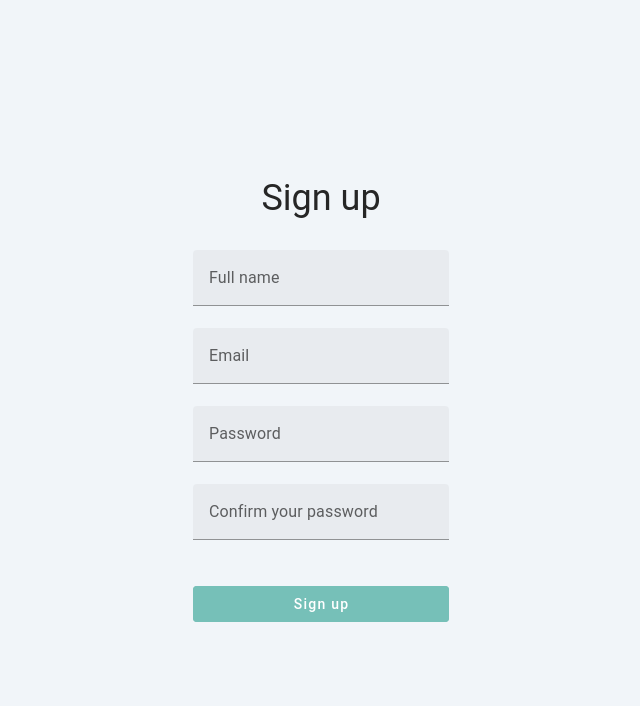
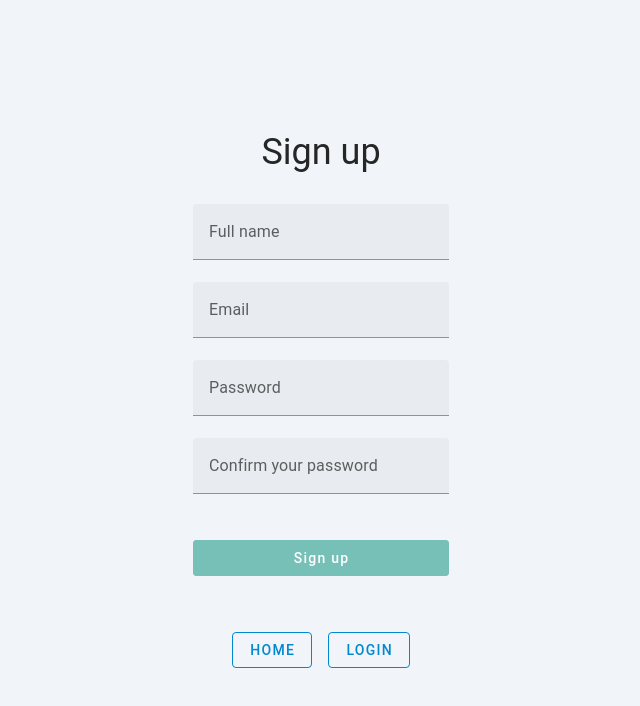
Before and after one commit to dserranog1/user-access-webapp, a Vue app: page /sign-up in a window 1280 px wide. Shown: the top 706 px of the page, without its empty margins (319-959 px from the left). Built offline with nearby package versions, Linux system fonts and the light colour scheme.

Commit message:
feat: add navigation buttons

```diff
--- a/src/stores/user.ts
+++ b/src/stores/user.ts
@@ -8,5 +8,8 @@ export const useUserStore = defineStore("user", () => {
   const setUser = (userData: User) => {
     user.value = userData;
   };
-  return { user, setUser };
+  const removeUser = () => {
+    user.value = null;
+  };
+  return { user, setUser, removeUser };
 });
--- a/src/views/DashboardView.vue
+++ b/src/views/DashboardView.vue
@@ -1,16 +1,30 @@
 <script setup lang="ts">
 import { useUserStore } from "@/stores/user";
+import { useRouter } from "vue-router";
 
 const userStore = useUserStore();
+const router = useRouter();
+const logout = () => {
+  localStorage.removeItem("JWT");
+  userStore.removeUser();
+  router.push({ name: "Home" });
+};
 </script>
 <template>
   <div
     class="tw-h-screen tw-w-full tw-flex tw-flex-row tw-justify-center tw-items-center tw-bg-slate-100"
   >
-    <div class="tw-flex tw-flex-col tw-gap-8 tw-items-center">
+    <div class="tw-flex tw-flex-col tw-gap-14 tw-items-center">
       <h1 class="tw-text-4xl tw-text-neutral-800">
         Welcome again to your dashboard, {{ userStore.user?.name }}
       </h1>
+      <v-btn
+        @click="logout"
+        class="text-none"
+        color="red-darken-2"
+        variant="outlined"
+        >Logout</v-btn
+      >
     </div>
   </div>
 </template>
--- a/src/views/LoginView.vue
+++ b/src/views/LoginView.vue
@@ -10,6 +10,14 @@ import LoginForm from "@/components/LoginForm.vue";
       <div class="tw-w-64">
         <LoginForm />
       </div>
+      <div class="tw-flex tw-flex-row tw-gap-4 tw-justify-between mt-6">
+        <router-link to="/">
+          <v-btn color="light-blue-darken-2" variant="outlined">Home </v-btn>
+        </router-link>
+        <router-link to="sign-up">
+          <v-btn color="light-blue-darken-2" variant="outlined">Sign up </v-btn>
+        </router-link>
+      </div>
     </div>
   </div>
 </template>
--- a/src/views/SignUpView.vue
+++ b/src/views/SignUpView.vue
@@ -10,6 +10,14 @@ import SignUpForm from "@/components/SignUpForm.vue";
       <div class="tw-w-64">
         <SignUpForm />
       </div>
+      <div class="tw-flex tw-flex-row tw-gap-4 tw-justify-between mt-6">
+        <router-link to="/">
+          <v-btn color="light-blue-darken-2" variant="outlined">Home </v-btn>
+        </router-link>
+        <router-link to="login">
+          <v-btn color="light-blue-darken-2" variant="outlined">Login </v-btn>
+        </router-link>
+      </div>
     </div>
   </div>
 </template>
```
